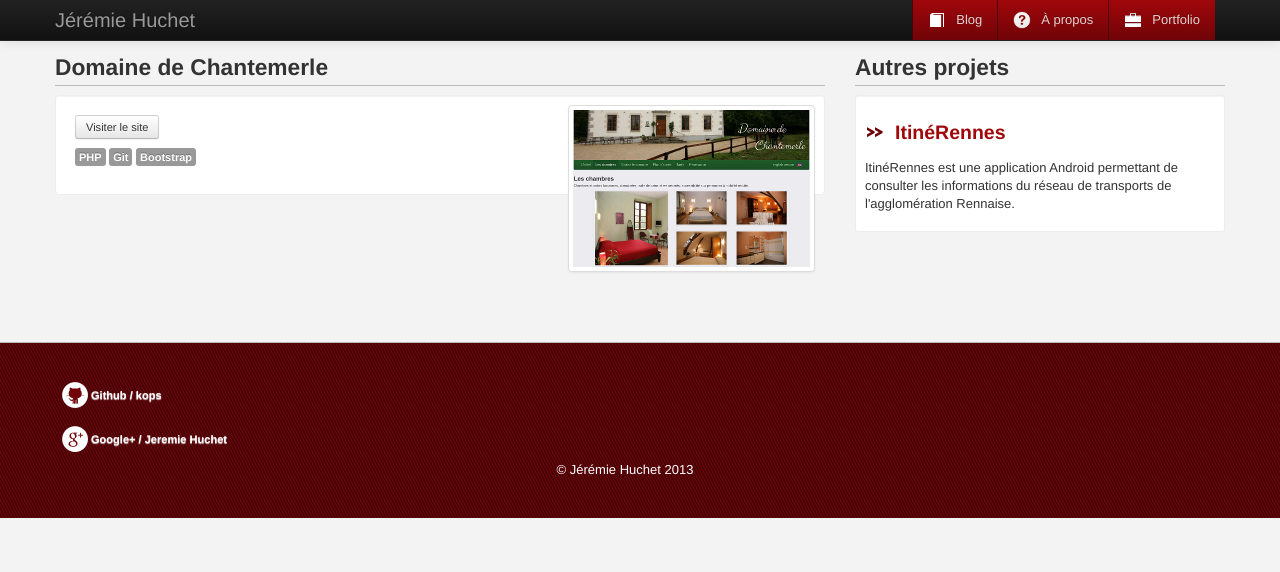
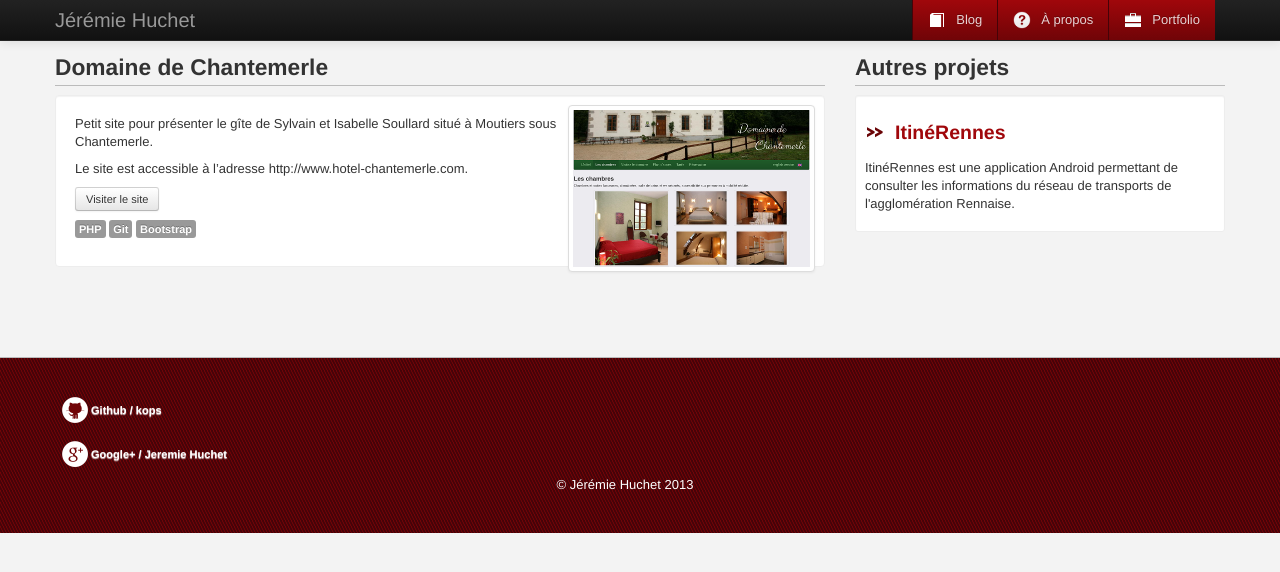
Before and after one commit to jeremiehuchet/jeremiehuchet.github.io, a Jekyll site: the page built from portfolio/_posts/2011-03-01-chantemerle.md, in a window 1280 px wide. Shown: the top 572 px of the page. Built offline with Jekyll 4.4.1, drawn with Linux system fonts in a browser that asks for light colours.

Commit message:
chantemerle, initialize page content

```diff
--- a/portfolio/_posts/2011-03-01-chantemerle.md
+++ b/portfolio/_posts/2011-03-01-chantemerle.md
@@ -6,10 +6,14 @@ website: http://www.hotel-chantemerle.com
 buttons:
 - label: Visiter le site
   title: Visiter le Domaine de Chantemerle
-  href: http://www.hotel-chantemerle.com
-abstract: 'Site web de présentation du Domaine de Chantemerle : .'
+  href: http://beta.hotel-chantemerle.com
+abstract: 'Site web de présentation du Domaine de Chantemerle'
 skills:
 - PHP
 - Git
 - Bootstrap
 ---
+
+Petit site pour présenter le gîte de Sylvain et Isabelle Soullard situé à Moutiers sous Chantemerle.
+
+Le site est accessible à l'adresse {{ page.website }}.
```
